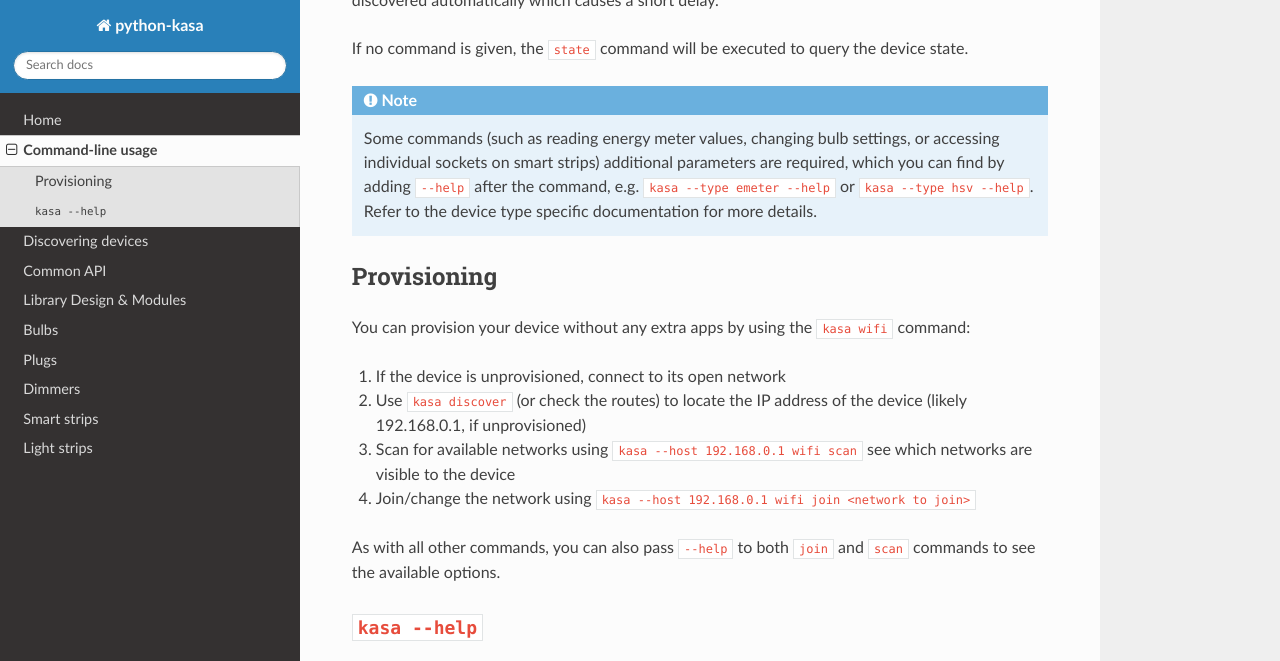
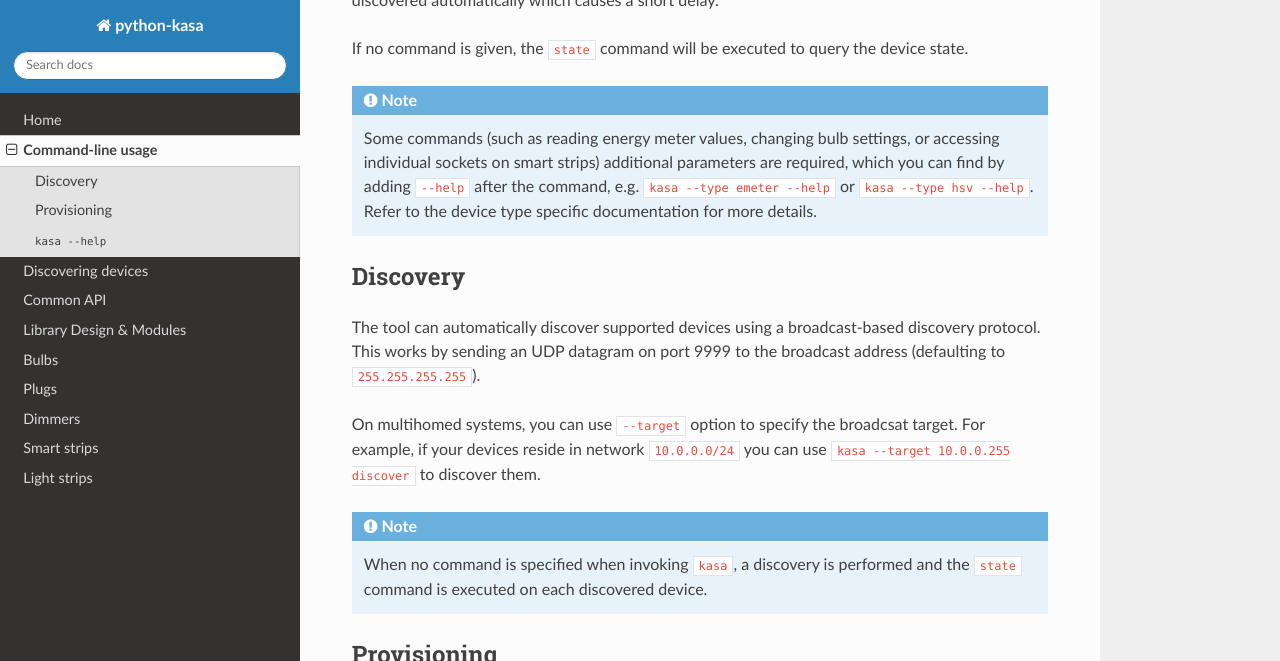
Before and after one commit to python-kasa/python-kasa, a Sphinx documentation site: the page built from docs/source/cli.rst, in a window 1280 px wide and 900 px high, scrolled down 344 px, cut to the strip 0-661 px from the top of the window. Built offline with Sphinx 7.4.7 and the Read the Docs theme 2.0.0, drawn with Linux system fonts in a browser that asks for light colours.

Commit message:
Document cli tool --target for discovery
This adds rudimentary documentation on the `--target` option of the cli tool.

Fixes #495 and #496

```diff
--- a/docs/source/cli.rst
+++ b/docs/source/cli.rst
@@ -16,6 +16,18 @@ If no command is given, the ``state`` command will be executed to query the devi
     which you can find by adding ``--help`` after the command, e.g. ``kasa --type emeter --help`` or ``kasa --type hsv --help``.
     Refer to the device type specific documentation for more details.
 
+Discovery
+*********
+
+The tool can automatically discover supported devices using a broadcast-based discovery protocol.
+This works by sending an UDP datagram on port 9999 to the broadcast address (defaulting to ``255.255.255.255``).
+
+On multihomed systems, you can use ``--target`` option to specify the broadcsat target.
+For example, if your devices reside in network ``10.0.0.0/24`` you can use ``kasa --target 10.0.0.255 discover`` to discover them.
+
+.. note::
+
+    When no command is specified when invoking ``kasa``, a discovery is performed and the ``state`` command is executed on each discovered device.
 
 Provisioning
 ************
```
